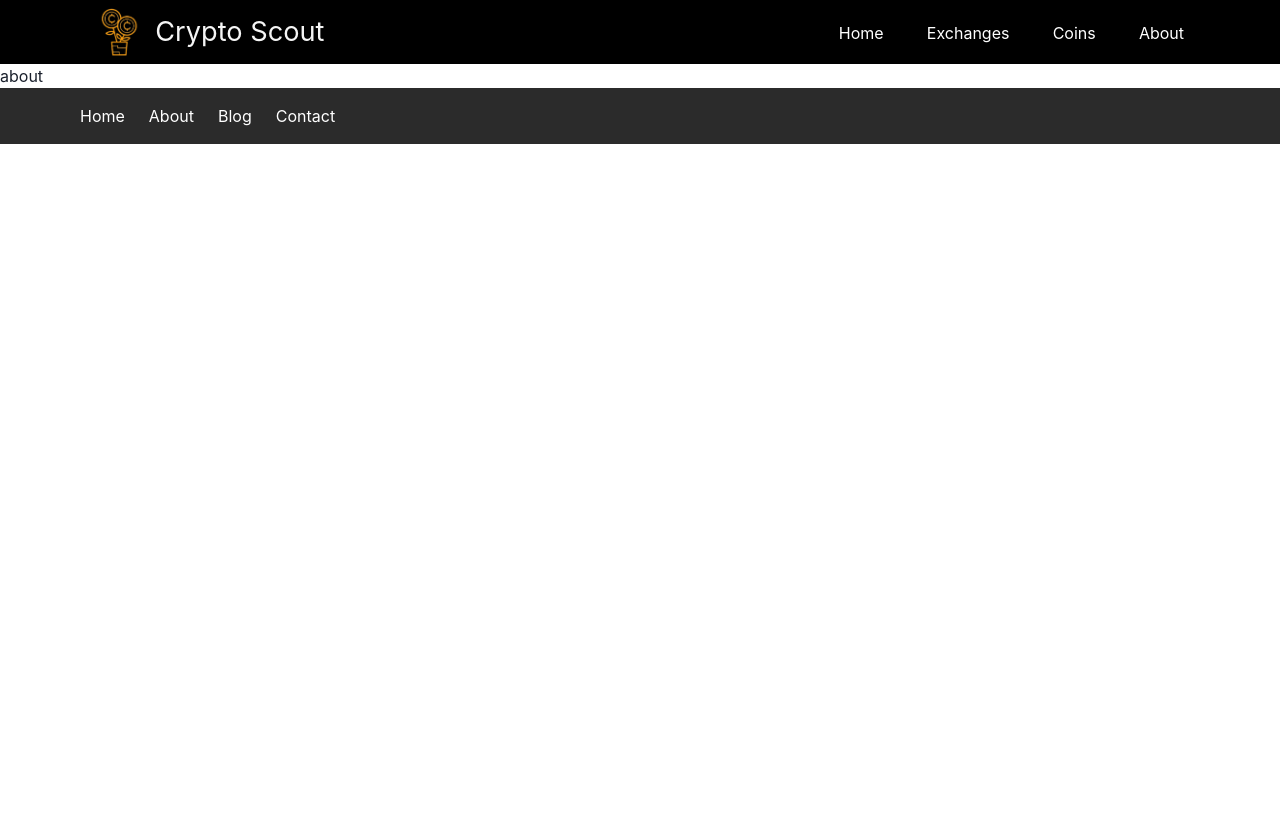
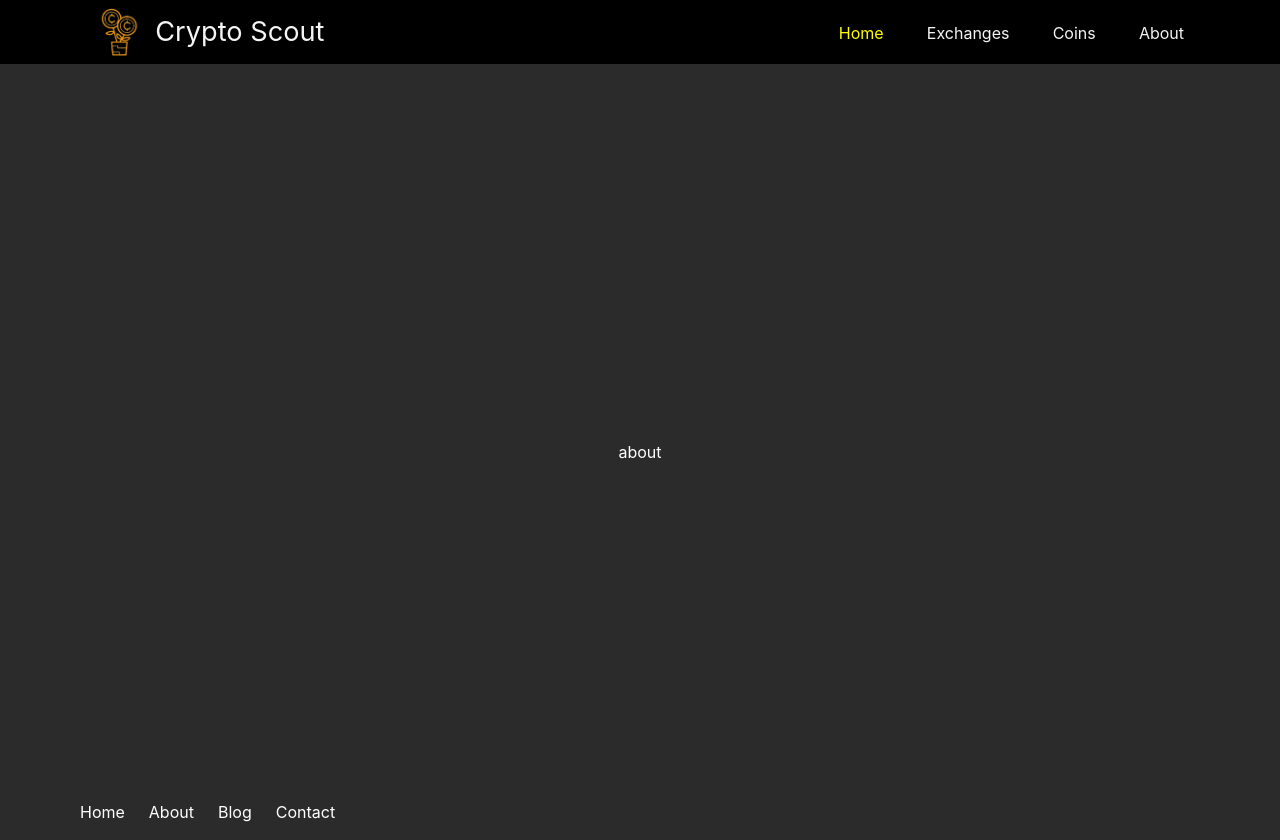
Before and after one commit to prajwalmandlik/crypto-scout, a React (Create React App) app: page /about in a window 1280 px wide. Before the commit the page ends 800 px from the top, so only its background shows below. Built offline with nearby package versions, Linux system fonts and the light colour scheme.

Commit message:
update navbar

```diff
--- a/src/App.css
+++ b/src/App.css
@@ -11,9 +11,7 @@
     margin-top: 4rem;
 }
 
-.active{
-    color: yellow;
-}
+
 
 @media screen and (max-width: 768px) {
     .container{
--- a/src/components/About.jsx
+++ b/src/components/About.jsx
@@ -1,9 +1,12 @@
-import React from 'react'
+import React from 'react';
+import "../style/about.css";
 
 const About = () => {
   return (
-    <div className="container bgcolor">
-      about
+    <div className="container bgColor about-section">
+      <div className="about-content">
+        about
+      </div>
     </div>
   )
 }
--- a/src/components/Header.jsx
+++ b/src/components/Header.jsx
@@ -2,8 +2,15 @@ import React from "react";
 import { Link } from "react-router-dom";
 import "../style/header.css";
 import Logo from "../assets/logo.png";
+import { useState } from "react";
 
 const Header = () => {
+
+  const [activeLink ,setActiveLink] = useState("home");
+
+
+
+
   return (
     <header>
       <nav className="nav-bar">
@@ -14,19 +21,19 @@ const Header = () => {
         <div className="nav-link">
           <ul className="nav-list">
             <li className="nav-item">
-              <Link to="/" className="nav-item-logo"><i class="uil uil-estate nav-icon"></i>Home</Link>
+              <Link to="/" className={activeLink === "home" ? "nav-item-logo active" : "nav-item-logo "} onClick={() => {setActiveLink("home")}}><i class="uil uil-estate nav-icon"></i>Home</Link>
             </li>
 
             <li className="nav-item">
-              <Link to="/exchanges" className="nav-item-logo"><i class="uil uil-exchange nav-icon"></i>Exchanges</Link>
+              <Link to="/exchanges" className={activeLink === "exchanges" ? "nav-item-logo active" : "nav-item-logo "} onClick={() => {setActiveLink("exchanges")}}><i class="uil uil-exchange nav-icon"></i>Exchanges</Link>
             </li>
 
             <li className="nav-item">
-              <Link to="/coins" className="nav-item-logo"><i class="uil uil-bitcoin-circle nav-icon"></i>Coins</Link>
+              <Link to="/coins" className={activeLink === "coins" ? "nav-item-logo active" : "nav-item-logo "} onClick={() => {setActiveLink("coins")}}><i class="uil uil-bitcoin-circle nav-icon"></i>Coins</Link>
             </li>
 
             <li className="nav-item">
-              <Link to="/about" className="nav-item-logo"><i class="uil uil-user nav-icon"></i>About</Link>
+              <Link to="/about" className={activeLink === "about" ? "nav-item-logo active" : "nav-item-logo "} onClick={() => {setActiveLink("about")}}><i class="uil uil-user nav-icon"></i>About</Link>
             </li>
           </ul>
         </div>
--- /dev/null
+++ b/src/style/about.css
@@ -0,0 +1,12 @@
+.about-section {
+    height: 90vh;
+    width: 100%;
+    color: white;
+}
+
+.about-content {
+    position: absolute;
+    top: 50%;
+    left: 50%;
+    transform: translate(-50% ,-50%);
+}
--- a/src/style/header.css
+++ b/src/style/header.css
@@ -48,11 +48,12 @@ header{
     visibility: hidden;
 }
 
-.nav-item-logo{
-    color: white;
+.active{
+    color: yellow;
 }
 
-.nav-item-logo:active{
+
+.active i {
     color: yellow;
 }
 
--- a/src/style/home.css
+++ b/src/style/home.css
@@ -34,7 +34,7 @@
 .home-section h2{
     text-align: center;
     font-size: 3rem;
-    margin-bottom: 3rem;
+    margin: 0 1rem 3rem 1rem;
 }
 
 .home-coin-table table, th, td{
```
